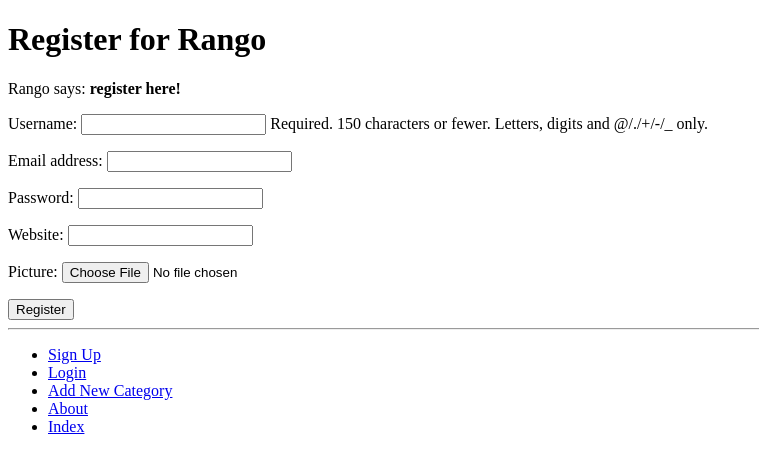
After one commit to KayBeeC/tango_with_django_project, a Django app: page /rango/register/ in a window 1280 px wide. The commit adds this page. Shown: the top 473 px of the page, without its empty margins (0-759 px from the left). Run offline with Django 3.2, Linux system fonts and the light colour scheme.

Commit message:
Chapter 9 complete: but test requires 'add a new category' when book requested 'add new category'

```diff
--- a/rango/admin.py
+++ b/rango/admin.py
@@ -1,6 +1,6 @@
 from django.contrib import admin
 from rango.models import Category, Page
-
+from rango.models import UserProfile
 
 # Register your models here.
 class PageAdmin(admin.ModelAdmin):
--- a/rango/forms.py
+++ b/rango/forms.py
@@ -1,5 +1,7 @@
 from django import forms
 from rango.models import Page, Category
+from django.contrib.auth.models import User
+from rango.models import UserProfile
 
 class CategoryForm(forms.ModelForm):
     name = forms.CharField(max_length=128, help_text = "Please enter the category name.")
@@ -29,3 +31,14 @@ class PageForm(forms.ModelForm):
             cleaned_data['url'] = url
 
         return cleaned_data
+
+class UserForm(forms.ModelForm):
+    password = forms.CharField(widget=forms.PasswordInput())
+    class Meta:
+        model = User
+        fields = ('username', 'email', 'password',)
+
+class UserProfileForm(forms.ModelForm):
+    class Meta:
+        model = UserProfile
+        fields = ('website', 'picture',)
--- a/rango/models.py
+++ b/rango/models.py
@@ -1,5 +1,6 @@
 from django.db import models
 from django.template.defaultfilters import slugify
+from django.contrib.auth.models import User
 
 # Create your models here.
 class Category(models.Model):
@@ -27,3 +28,13 @@ class Page(models.Model):
 
     def __str__(self):
         return self.title
+
+class UserProfile(models.Model):
+
+    user = models.OneToOneField(User, on_delete=models.CASCADE)
+
+    website = models.URLField(blank=True)
+    picture = models.ImageField(upload_to='profile_images', blank=True)
+
+    def __str__(self):
+        return self.user.username
--- a/rango/urls.py
+++ b/rango/urls.py
@@ -9,4 +9,8 @@ urlpatterns = [
     path('category/<slug:category_name_slug>/', views.show_category, name='show_category'),
     path('add_category/', views.add_category, name='add_category'),
     path('category/<slug:category_name_slug>/add_page/', views.add_page, name='add_page'),
+    path('register/', views.register, name='register'),
+    path('login/', views.user_login, name='login'),
+    path('restricted/', views.restricted, name='restricted'),
+    path('logout/', views.user_logout, name='logout'),
 ]
--- a/rango/views.py
+++ b/rango/views.py
@@ -6,6 +6,13 @@ from rango.forms import CategoryForm
 from django.shortcuts import redirect
 from django.urls import reverse
 from rango.forms import PageForm
+from rango.forms import UserForm, UserProfileForm
+from django.contrib.auth import authenticate, login
+from django.http import HttpResponse
+from django.urls import reverse
+from django.shortcuts import redirect
+from django.contrib.auth import authenticate, login, logout
+from django.contrib.auth.decorators import login_required
 
 def show_category(request, category_name_slug):
     context_dict = {}
@@ -75,3 +82,66 @@ def add_page(request, category_name_slug):
             print(form.errors)
     context_dict = {'form': form, 'category': category}
     return render(request, 'rango/add_page.html', context=context_dict)
+
+
+def register(request):
+
+    registered = False
+
+    if request.method == 'POST':
+
+        user_form = UserForm(request.POST)
+        profile_form = UserProfileForm(request.POST)
+
+        if user_form.is_valid() and profile_form.is_valid():
+
+            user = user_form.save()
+
+            user.set_password(user.password)
+            user.save()
+            profile = profile_form.save(commit=False)
+            profile.user = user
+
+            if 'picture' in request.FILES:
+                profile.picture = request.FILES['picture']
+
+            profile.save()
+
+            registered = True
+        else:
+
+            print(user_form.errors, profile_form.errors)
+    else:
+
+        user_form = UserForm()
+        profile_form = UserProfileForm()
+
+    return render(request,'rango/register.html',context = {'user_form': user_form,'profile_form': profile_form,'registered': registered})
+
+
+def user_login(request):
+    if request.method == 'POST':
+        username = request.POST.get('username')
+        password = request.POST.get('password')
+        user = authenticate(username=username, password=password)
+
+        if user:
+            if user.is_active:
+                login(request, user)
+                return redirect(reverse('rango:index'))
+            else:
+                return HttpResponse("Your Rango account is disabled.")
+        else:
+            print(f"Invalid login details: {username}, {password}")
+            return HttpResponse("Invalid login details supplied.")
+
+    else:
+        return render(request, 'rango/login.html')
+
+def user_logout(request):
+    logout(request)
+    return redirect(reverse('rango:index'))
+
+@login_required
+def restricted(request):
+    return HttpResponse("Since you're logged in, you can see this text!")
--- a/templates/rango/base.html
+++ b/templates/rango/base.html
@@ -21,10 +21,16 @@
         <hr />
         <div>
             <ul>
-                <li><a href="{% url 'rango:add_category' %}">Add a New Category</a></li>
-
-                <li><a href="{% url 'rango:about' %}">About</a></li>
-                <li><a href="{% url 'rango:index' %}">Index</a></li>
+                {% if user.is_authenticated %}
+                        <li><a href="{% url 'rango:restricted' %}">Restricted Page</a></li>
+                        <li><a href="{% url 'rango:logout' %}">Logout</a></li>
+                    {% else %}
+                        <li><a href="{% url 'rango:register' %}">Sign Up</a></li>
+                        <li><a href="{% url 'rango:login' %}">Login</a></li>
+                    {% endif %}
+                        <li><a href="{% url 'rango:add_category' %}">Add New Category</a></li>
+                        <li><a href="{% url 'rango:about' %}">About</a></li>
+                        <li><a href="{% url 'rango:index' %}">Index</a></li>
             </ul>
         </div>
     </body>
--- a/templates/rango/index.html
+++ b/templates/rango/index.html
@@ -7,7 +7,11 @@ Homepage
 {% block body_block %}
         <h1>Rango says...</h1>
         <div>
-            hey there partner! <br />
+            {% if user.is_authenticated %}
+                howdy {{ user.username }}!
+            {% else %}
+                hey there partner!
+            {% endif %}
             <strong>{{ boldmessage }}</strong>
         </div>
         <div>
--- /dev/null
+++ b/templates/rango/register.html
@@ -0,0 +1,25 @@
+{% extends 'rango/base.html' %}
+{% load staticfiles %}
+
+{% block title_block %}
+    Register
+{% endblock %}
+
+{% block body_block %}
+<h1>Register for Rango</h1>
+{% if registered %}
+Rango says: <strong>thank you for registering!</strong>
+<a href="{% url 'rango:index' %}">Return to the homepage.</a><br />
+{% else %}
+Rango says: <strong>register here!</strong><br />
+<form id="user_form" method="post" action="{% url 'rango:register' %}" enctype="multipart/form-data">
+
+    {% csrf_token %}
+
+    {{ user_form.as_p }}
+    {{ profile_form.as_p }}
+
+    <input type="submit" name="submit" value="Register" />
+</form>
+{% endif %}
+{% endblock %}
```
Also changed, not shown: tango_with_django_project/settings.py (+9 -0 lines), templates/rango/login.html (added, +16 -0 lines), templates/rango/restricted.html (added, +11 -0 lines), rango/migrations/0005_userprofile.py (added).
